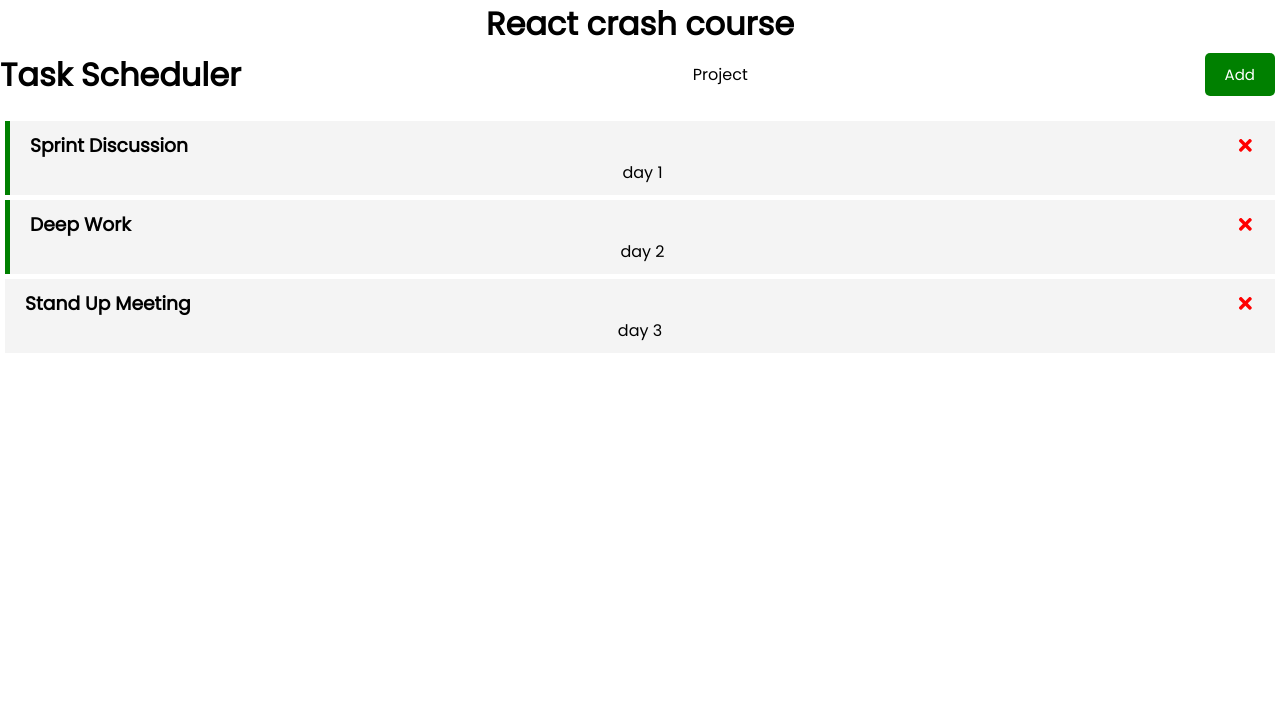
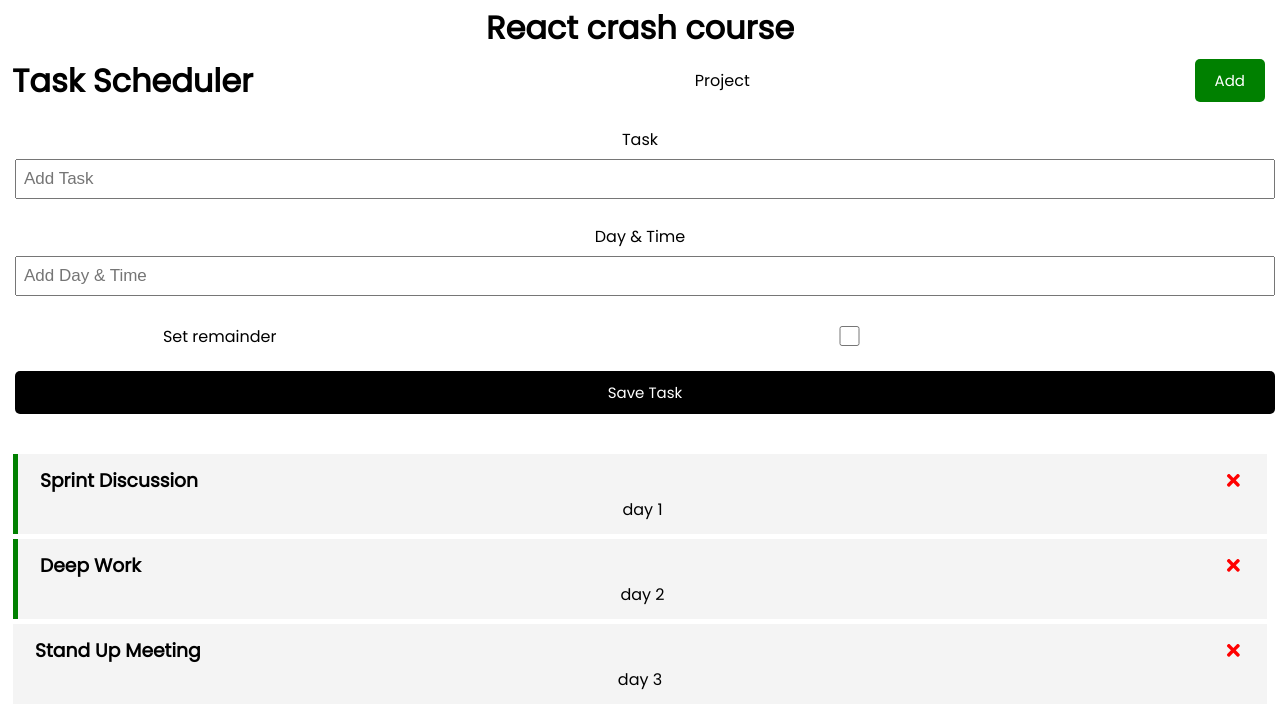
Before and after one commit to premvikas/react-todo-app, a React (Create React App) app: page / in a window 1280 px wide. Shown: the top 728 px of the page. Built offline with nearby package versions, Linux system fonts and the light colour scheme.

Commit message:
feature: add task functionality

```diff
--- a/src/App.js
+++ b/src/App.js
@@ -4,6 +4,7 @@ import { useState } from 'react';
 
 import Header from './components/Header';
 import Tasks from './components/Tasks';
+import AddTask from './components/AddTask';
 
 function App() {
 
@@ -31,12 +32,10 @@ const [tasks, setTasks] = useState(
 )
 
 const deleteTask = (id) => {
-  console.log('delete task', id);
   setTasks(tasks.filter((task) => task.id !== id));
 }
 
 const toggleRemainder = (id) => {
-  console.log("yo", id);
   setTasks(
     tasks.map((task) =>
       task.id === id ? { ...task, remainder : !task.remainder} : task
@@ -44,10 +43,17 @@ const toggleRemainder = (id) => {
   )
 }
 
+const addTask = (task) => {
+  const id = Math.floor(Math.random() * 10000) + 1;
+  const newTask = {id, ...task};
+  setTasks([...tasks, newTask]);
+}
+
   return (
     <div className="App">
       <h1>React crash course</h1>
       <Header />
+      <AddTask onAdd={addTask}/>
       {tasks.length > 0 ? <Tasks tasks={tasks} onDelete={deleteTask} onToggle={toggleRemainder}/> : 'No Tasks To Show'}
     </div>
   );
--- a/src/components/AddTask.js
+++ b/src/components/AddTask.js
@@ -0,0 +1,55 @@
+import {useState} from 'react';
+
+const AddTask = ({onAdd}) => {
+
+    const [text, setText] = useState('');
+    const [day, setDay] = useState('');
+    const [remainder, setRemainder] = useState('');
+
+    const onSubmit = (e) => {
+        e.preventDefault();
+
+        if(!text){
+            alert('Please add a task');
+            return;
+        }
+
+        onAdd({text, day, remainder});
+
+        setText('');
+        setDay('');
+        setRemainder(false);
+    }
+
+    return(
+        <form className='add-form' onSubmit={onSubmit}>
+            <div className='form-control'>
+                <label>Task</label>
+                <input type='text'
+                placeholder="Add Task"
+                value={text}
+                onChange={(e) => setText(e.target.value)}
+                />
+            </div>
+            <div className='form-control'>
+                <label>Day & Time   </label>
+                <input type='text'
+                placeholder="Add Day & Time"
+                value={day}
+                onChange={(e) => setDay(e.target.value)}
+                />
+            </div>
+            <div className='form-control form-control-check'>
+                <label>Set remainder</label>
+                <input type='checkbox'
+                checked={remainder}
+                value={remainder}
+                onChange={(e) => setRemainder(e.currentTarget.checked)}
+                />
+            </div>
+            <input type='submit' value='Save Task' className='btn btn-block'/>
+        </form>
+    )
+}
+
+export default AddTask;
--- a/src/index.css
+++ b/src/index.css
@@ -2,7 +2,7 @@
 
 * {
   box-sizing: border-box;
-  margin: 0;
+  margin: 2px;
   padding: 0;
 }
 
```
